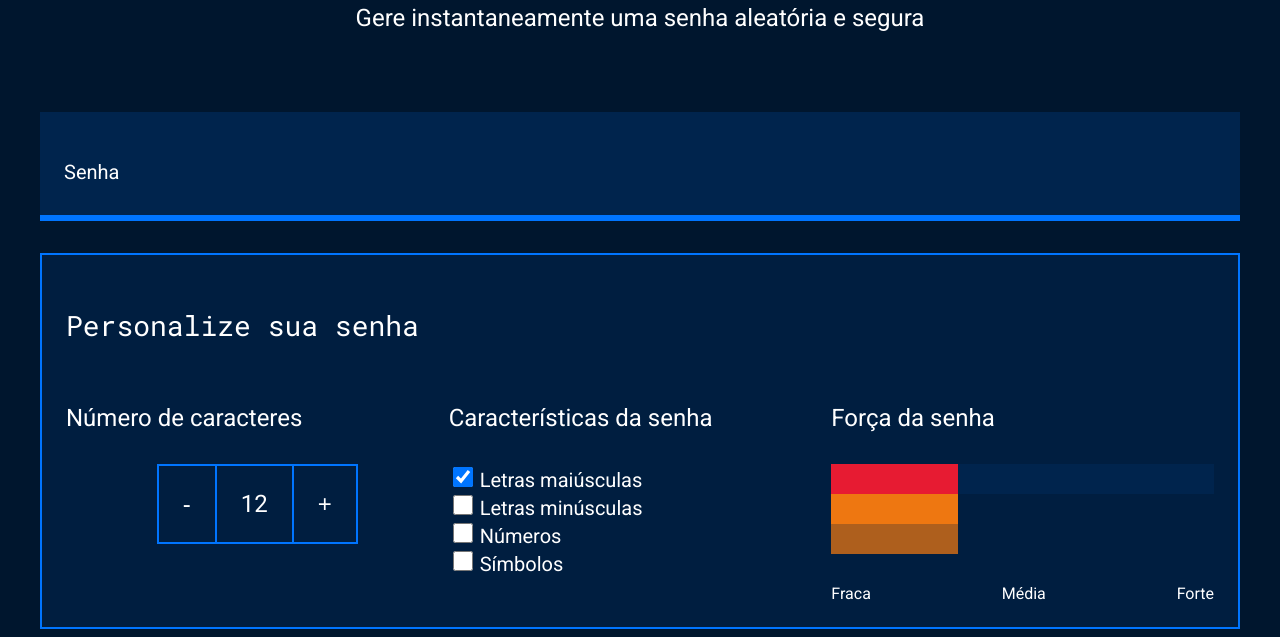
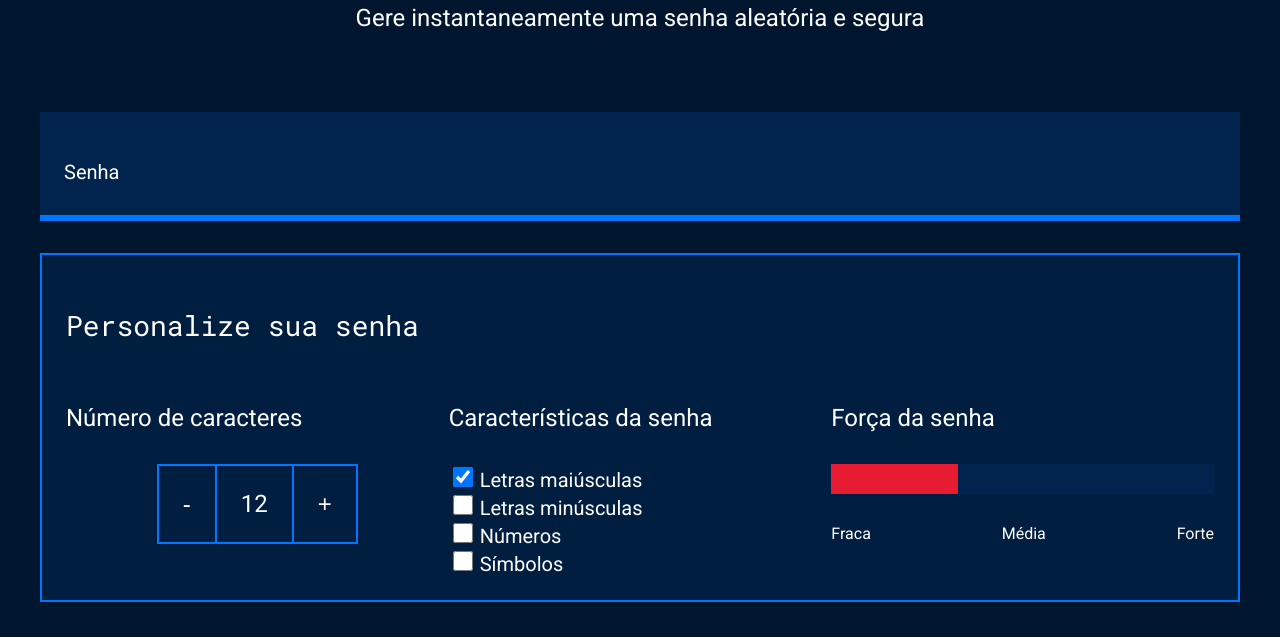
Before and after one commit to joaovitor1004/java-senha, a plain HTML site: page index.html in a window 1280 px wide. Shown: the part 214-851 px from the top of the page. After the commit the page ends 824 px from the top, so only its background shows below. Drawn offline with Linux system fonts and the light colour scheme.

Commit message:
Add files via upload

```diff
--- a/index.html
+++ b/index.html
@@ -52,9 +52,7 @@
                 <div class="parametro-senha">
                     <h4 class="parametro-senha__titulo">Força da senha</h4>
                     <div class="barra"></div>
-                    <div class="fraca"></div>
-                    <div class="media"></div>
-                    <div class="forte"></div>
+                    <div class="forca fraca"></div>
                     <div class="parametro-senha-textos">
                         <p3>Fraca</p3>
                         <p3>Média</p3>
@@ -64,6 +62,6 @@
             </div>
         </div>
     </section>
+    <script src="main.js"></script>
 </body>
-
 </html>
--- /dev/null
+++ b/main.js
@@ -0,0 +1,3 @@
+const numeroSenha = document.querySelector('.parametro-senha__texto');
+
+numeroSenha
--- a/style.css
+++ b/style.css
@@ -122,28 +122,25 @@ label{
     width: 100%;
 }
 
-.fraca{
-    background-color: #E71B32;
+.forca{
     height: 30px;
-    width: 33%;
     position: relative;
     bottom: 30px;
 }
 
+.fraca{
+    background-color: #E71B32;
+    width: 33%;
+}
+
 .media{
-    background-color: #E71;
-    height: 30px;
+    background-color: #FAF408;
     width: 33%;
-    position: relative;
-    bottom: 30px;
 }
 
 .forte{
-    background-color: #E71B;
-    height: 30px;
+    background-color: #00FF85;
     width: 33%;
-    position: relative;
-    bottom: 30px;
 }
 
 .parametro-senha-textos{
```
